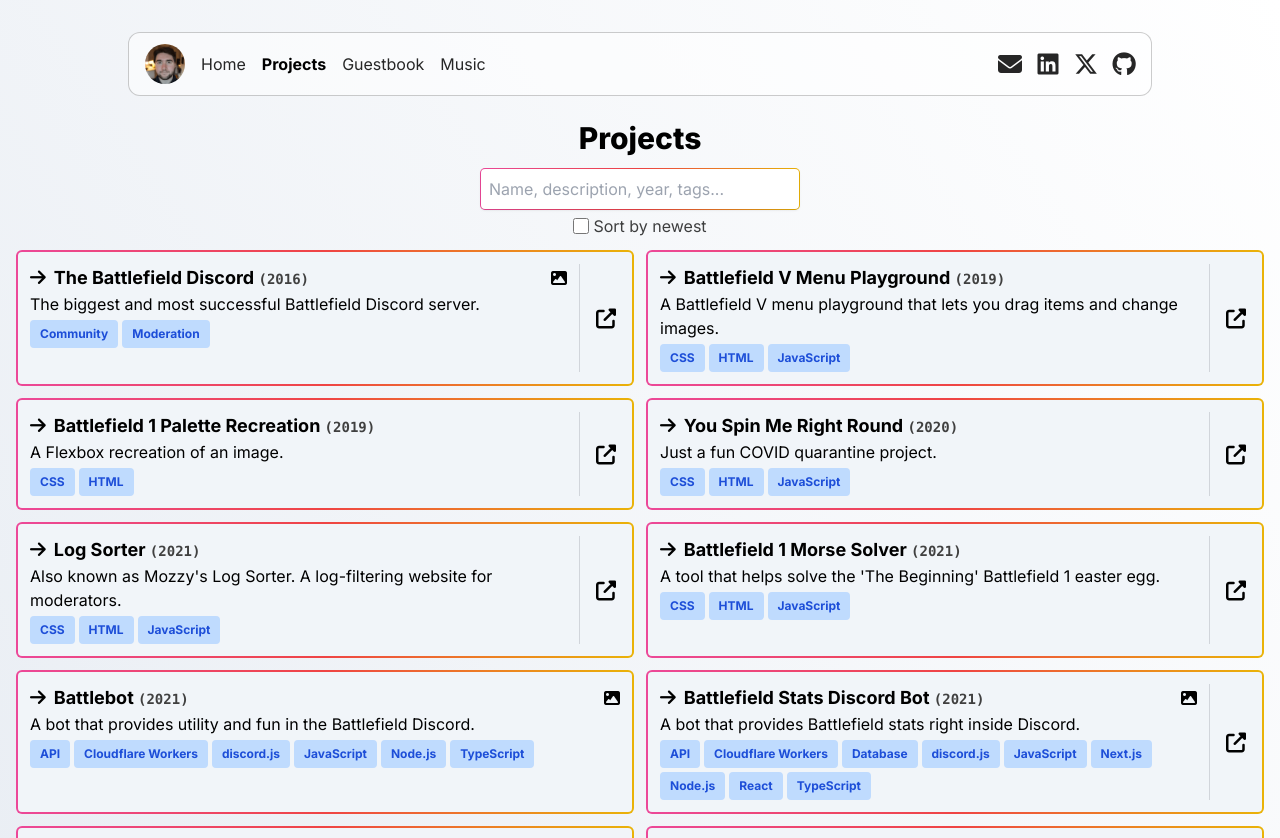
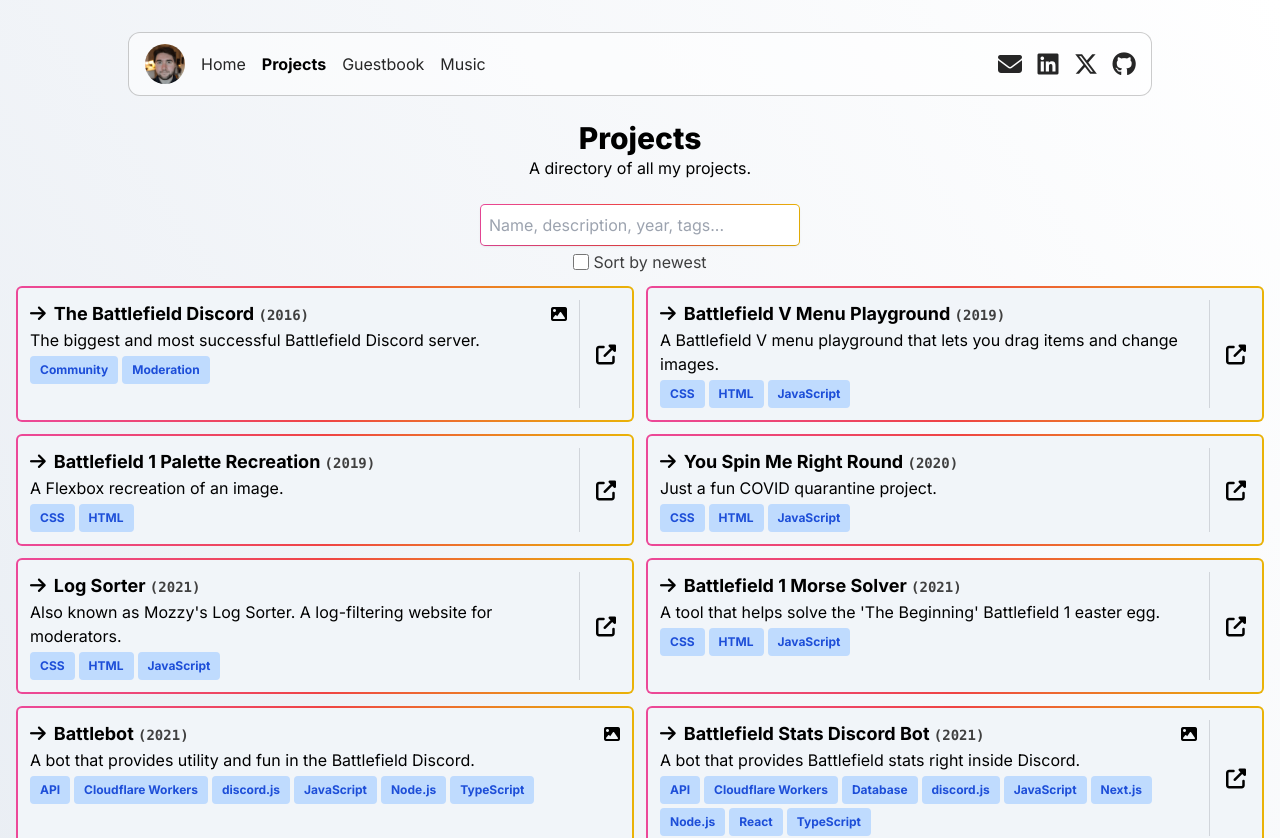
Before and after one commit to leonlarsson/leon-home, a Next.js app: page /projects in a window 1280 px wide. Shown: the top 838 px of the page. Built offline with nearby package versions, Linux system fonts and the light colour scheme.

Commit message:
projects: add description

```diff
--- a/app/(main)/projects/page.tsx
+++ b/app/(main)/projects/page.tsx
@@ -36,8 +36,8 @@ export default ({ searchParams }: Props) => {
   // Most nauseating code I've ever written
   const projects = searchParam
     ? projectsData.filter(project =>
-        [project.slug, ...(project.slugAliases ?? []), project.name, ...(typeof project.description === "string" ? [project.description] : project.description), project.shortDescription, project.year, project.link?.replace("https://", ""), ...(project.tags ?? [])].some(item =>
-          item?.toLowerCase().includes(searchParam?.toLowerCase())
+        [project.slug, ...(project.slugAliases ?? []), project.name, ...(typeof project.description === "string" ? [project.description] : project.description), project.shortDescription, project.year, project.link?.replace("https://", ""), ...(project.tags ?? [])].some(
+          item => item?.toLowerCase().includes(searchParam?.toLowerCase())
         )
       )
     : projectsData;
@@ -45,7 +45,10 @@ export default ({ searchParams }: Props) => {
   return (
     <div className="mx-auto">
       <div className="flex flex-col space-y-3">
-        <div className="text-3xl font-extrabold">Projects</div>
+        <div>
+          <div className="text-3xl font-extrabold">Projects</div>
+          <div className="mb-3">A directory of all my projects.</div>
+        </div>
 
         <div className="mx-auto w-full space-y-1 transition-all md:w-80">
           <Search />
```
